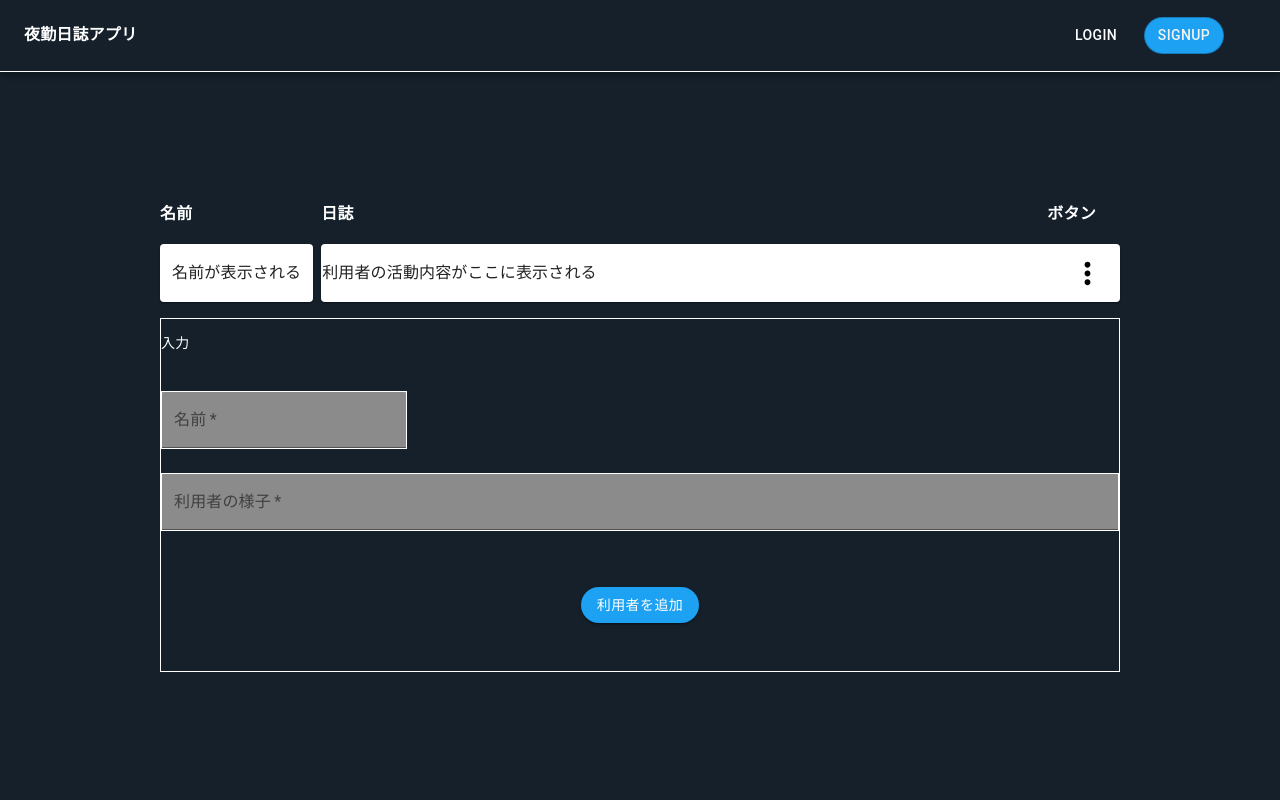
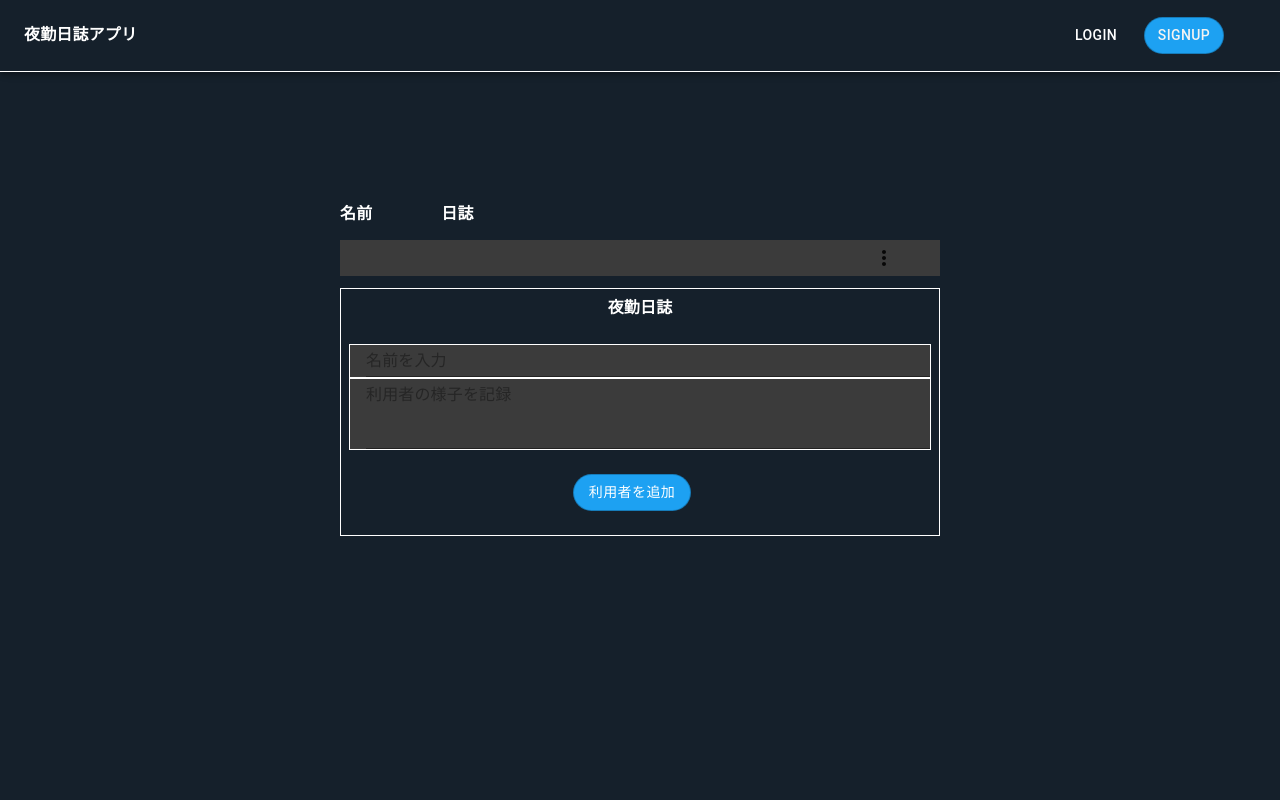
Before and after one commit to JUNoym/nursing-app-frontend, a Next.js app: page / in a window 1280 px wide. Shown: the top 800 px of the page. Built offline with nearby package versions, Linux system fonts and the light colour scheme.

Commit message:
名前と内容を入力して表示できるようにした

```diff
--- a/components/pages/index/index.module.scss
+++ b/components/pages/index/index.module.scss
@@ -1,20 +1,20 @@
 .content {
     background-color: var(--c-dark-twitter);
-    height: 100vh;
+    height: 130vh;
     .container {
         padding: 12rem 0;
         h1 {
-            color: white;
+            color: var(--c-white);
             font-size: 1rem;
         }
     }
     .ButtonWrapper {
-        margin: 3rem 0rem;
+        margin: 1rem 0rem;
         text-align: center;
     }
     .Wrapper {
         display: flex;
-        // margin: 1rem 0rem;
+        margin: 0rem 0rem;
         justify-content: space-between;
     }
     .Button {
@@ -24,15 +24,16 @@
 
     }
     .ButtonEdit {
-        // background-color: var(--c-white-blue);
         color: var(--c-black);
         border-radius: 1.25rem;
     }
     .form {
         margin: 1rem 0rem;
         border:1px solid var(--c-white);
-        p {
+        h1 {
             color: var(--c-white);
+            text-align: center;
+            margin: 0.5rem 0rem;
         }
         .text {
             border: 1px solid var(--c-white);
--- a/components/pages/index/index.tsx
+++ b/components/pages/index/index.tsx
@@ -1,62 +1,33 @@
-import React from 'react'
+import React, { useState } from 'react'
 import styles from './index.module.scss'
-import { styled } from '@material-ui/core/styles';
 
 // material-ui
 import CssBaseline from '@material-ui/core/CssBaseline';
 import Box from '@material-ui/core/Box'
 import Container from '@material-ui/core/Container'
 import Grid from '@material-ui/core/Grid';
-import Paper from '@material-ui/core/Paper';
-import Button from '@material-ui/core/Button';
-import TextField from '@material-ui/core/TextField';
-import MoreVertIcon from '@material-ui/icons/MoreVert';
 
-
-const Item = styled(Paper)(({ theme }) => ({
-    ...theme.typography.body1,
-    padding: theme.spacing(0.1),
-    textAlign: "center",
-}));
+// コンポーネント
+import DisplayNameAndDiary from '../../ui/DisplayNameAndDiary/index'
+import InputDairy from '../../ui/InputDairy/index'
 
 
 const Index = () => {
+    const [text, setText] = useState('')
+    const [name, setName] = useState('')
     return (
         <div className={styles.content}>
             <CssBaseline />
-            <Container maxWidth="md" classes={{ root: styles.container }}>
+            <Container maxWidth="sm" classes={{ root: styles.container }}>
                 <Box sx={{ flexGrow: 1 }}>
                     <Grid container spacing={1}>
                         <Grid item xs={2}>
-
                             <h1>名前</h1>
-
                         </Grid>
                         <Grid item xs={9}>
-
                             <h1>日誌</h1>
-
                         </Grid>
-                        <Grid item xs={1}>
-
-                            <h1>ボタン</h1>
-
-                        </Grid>
-                        <Grid item xs={2}>
-                            <Item>
-                                <p>名前が表示される</p>
-                            </Item>
-                        </Grid>
-                        <Grid item xs={10}>
-                            <Item>
-                                <div className={styles.Wrapper}>
-                                    <p>利用者の活動内容がここに表示される</p>
-                                    <Button variant="text" classes={{ root: styles.ButtonEdit }}>
-                                        <MoreVertIcon fontSize='large' />
-                                    </Button>
-                                </div>
-                            </Item>
-                        </Grid>
+                        <DisplayNameAndDiary name={name} text={text} />
                     </Grid>
                 </Box>
 
@@ -64,42 +35,15 @@ const Index = () => {
                     <Box sx={{ flexGrow: 1 }}>
                         <Grid container spacing={1}>
                             <Grid item xs={12}>
-                                <p>入力</p>
+                                <h1>夜勤日誌</h1>
                             </Grid>
 
                             <Grid item xs={12}>
-
-                                <TextField
-                                    classes={{ root: styles.text }}
-                                    // fullWidth
-                                    required
-                                    label="名前"
-                                    placeholder="名前を入力"
-                                    margin="normal"
-                                    variant="filled"
-                                    id="outlined-name"
-                                />
-                                <TextField
-                                    classes={{ root: styles.text }}
-                                    fullWidth
-                                    required
-                                    label="利用者の様子"
-                                    placeholder="利用者の様子を記録"
-                                    margin="normal"
-                                    variant="filled"
-                                    id="outlined-name"
-                                    multiline="true"
-                                />
-
+                                <InputDairy name={name} text={text} setName={setName} setText={setText} />
                             </Grid>
 
                         </Grid>
                     </Box>
-                    <div className={styles.ButtonWrapper}>
-                        <Button variant="contained" classes={{ root: styles.Button }}>
-                            利用者を追加
-                        </Button>
-                    </div>
                 </div>
             </Container>
         </div >
--- /dev/null
+++ b/components/ui/DisplayNameAndDiary/index.module.scss
@@ -0,0 +1,17 @@
+.content {
+    display: flex;
+    width: 100%;
+    .container {
+        width: 100%;
+        display: flex;
+        justify-content: space-between;
+        background-color: var(--c-gray-input);
+    }
+    .Wrapper {
+        display: flex;
+        justify-content: space-between;
+    }
+    p {
+        color: var(--c-white);
+    }
+}
--- /dev/null
+++ b/components/ui/DisplayNameAndDiary/index.tsx
@@ -0,0 +1,35 @@
+import React from 'react'
+import styles from './index.module.scss'
+
+// material-ui
+import CssBaseline from '@material-ui/core/CssBaseline'
+import Container from '@material-ui/core/Container'
+import Grid from '@material-ui/core/Grid'
+import Button from '@material-ui/core/Button'
+import MoreVertIcon from '@material-ui/icons/MoreVert'
+
+
+const DisplayNameAndDiary = (props) => {
+    const { name, text } = props
+    return (
+        <div className={styles.content}>
+            <CssBaseline />
+            <Container maxWidth="sm" classes={{ root: styles.container }}>
+                <Grid item xs={2}>
+                    <p>{name}</p>
+                </Grid>
+                <Grid item xs={10}>
+                    <div className={styles.Wrapper}>
+                        <p>{text}</p>
+                        <Button>
+                            <MoreVertIcon />
+                        </Button>
+                    </div>
+                </Grid>
+            </Container>
+        </div>
+    )
+}
+
+
+export default DisplayNameAndDiary
--- /dev/null
+++ b/components/ui/InputDairy/index.module.scss
@@ -0,0 +1,23 @@
+.content {
+    justify-content: space-between;
+    .form {
+        background-color: var(--c-gray-input);
+        margin: 0.5rem 0.5rem;
+        padding: 0 0;
+        .text {
+            border: 1px solid var(--c-white);
+            padding-left: 1rem;
+        }
+    }
+    .ButtonWrapper {
+        padding-right: 1rem;
+        margin-top: 1.5rem;
+        margin-bottom: 1.5rem;
+        text-align: center;
+        .MButton {
+            background-color: var(--c-white-blue);
+            color: var(--c-white);
+            border-radius: 1.25rem;
+        }
+    }
+}
--- /dev/null
+++ b/components/ui/InputDairy/index.tsx
@@ -0,0 +1,63 @@
+import React, { useState } from 'react'
+import styles from './index.module.scss'
+
+// material-ui
+import CssBaseline from '@material-ui/core/CssBaseline'
+import Container from '@material-ui/core/Container'
+import Grid from '@material-ui/core/Grid'
+import Button from '@material-ui/core/Button'
+import TextField from '@material-ui/core/TextField'
+import MoreVertIcon from '@material-ui/icons/MoreVert'
+import List from '@material-ui/core/List'
+import DisplayNameAndDiary from '../SendNameAndDiary/index'
+
+
+const InputDairy = props => {
+    const { name, text, setName, setText } = props
+
+    return (
+        <div className={styles.content}>
+            <div className={styles.form}>
+                <TextField
+                    classes={{ root: styles.text }}
+                    fullWidth
+                    required
+                    placeholder="名前を入力"
+                    margin="none"
+                    variant="standard"
+                    id="outlined-name"
+                    onChange={(e) => setName(e.target.value)}
+                />
+                <TextField
+                    classes={{ root: styles.text }}
+                    fullWidth
+                    required
+                    placeholder="利用者の様子を記録"
+                    margin="none"
+                    variant="standard"
+                    id="outlined-name"
+                    multiline="true"
+                    minRows='3'
+                    onChange={(e) => setText(e.target.value)}
+                />
+
+            </div>
+
+            <div className={styles.ButtonWrapper}>
+                <Button
+                    classes={{ root: styles.MButton }}
+                    variant="outlined"
+                    onClick={() => {
+                        setText(text)
+                        setName(name)
+                        console.log(`${name}と${text}が送信された`)
+                    }}
+                >
+                    利用者を追加
+                </Button>
+            </div>
+        </div>
+    )
+}
+
+export default InputDairy
--- /dev/null
+++ b/components/ui/InputName/index.module.scss
@@ -0,0 +1,11 @@
+.Wrapper {
+    .content {
+        background-color: #3B3B3B;
+        margin: 0rem 10rem 0rem 0.5rem;
+        padding: 0 0;
+        .text {
+            border: 1px solid var(--c-white);
+            padding-left: 1rem;
+        }
+    }
+}
--- /dev/null
+++ b/components/ui/SendNameAndDiary/index.module.scss
@@ -0,0 +1,14 @@
+.content {
+    display: flex;
+    width: 100%;
+    .container {
+        width: 100%;
+        display: flex;
+        justify-content: space-between;
+        background-color: var(--c-white);
+    }
+    .Wrapper {
+        display: flex;
+        justify-content: space-between;
+    }
+}
--- a/styles/global.scss
+++ b/styles/global.scss
@@ -4,6 +4,7 @@
     --c-dark-twitter: #15202B;
     --c-smoke-white: #eee;
     --c-black: #000;
+    --c-gray-input: #3B3B3B;
     --c-blue: #419acf;
     --c-dark-blue: #004094;
     --c-white-blue: #1DA1F2;
```
Also changed, not shown: components/ui/InputName/index.tsx (added, +40 -0 lines), components/ui/SendNameAndDiary/index.tsx (added, +32 -0 lines), pages/index.tsx (+5 -3 lines).
